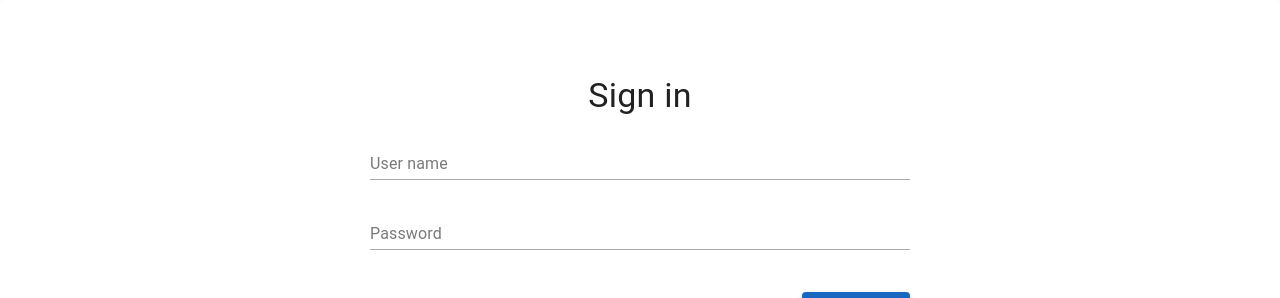
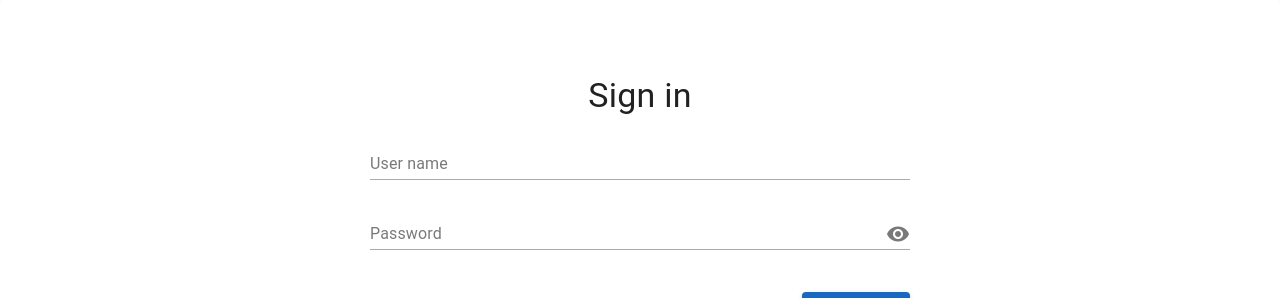
Before and after one commit to Hornet-Developer/chatgpt-basic-ui, a Nuxt app: page /account/signin in a window 1280 px wide. Shown: the top 298 px of the page. Built offline with nearby package versions, Linux system fonts and the light colour scheme; no server answers.

Commit message:
Add the 'clearable' attribute to the input on the signin page. Add the 'type' attribute to the password input and add a button to show/hide the password.

```diff
--- a/pages/account/signin.vue
+++ b/pages/account/signin.vue
@@ -22,6 +22,7 @@
                     :rules="formRules.username"
                     label="User name"
                     variant="underlined"
+                    clearable
                 ></v-text-field>
                 <v-text-field
                     v-model="formData.password"
@@ -29,6 +30,10 @@
                     label="Password"
                     variant="underlined"
                     @keyup.enter="submit"
+                    clearable
+                    :type="passwordInputType"
+                    :append-inner-icon="passwordInputType === 'password' ? 'visibility' : 'visibility_off'"
+                    @click:append-inner="passwordInputType = passwordInputType === 'password' ? 'text' : 'password'"
                 ></v-text-field>
 
               </v-form>
@@ -83,6 +88,7 @@ const signInForm = ref(null)
 const valid = ref(true)
 const submitting = ref(false)
 const route = useRoute()
+const passwordInputType = ref('password')
 
 const submit = async () => {
   errorMsg.value = null
```
